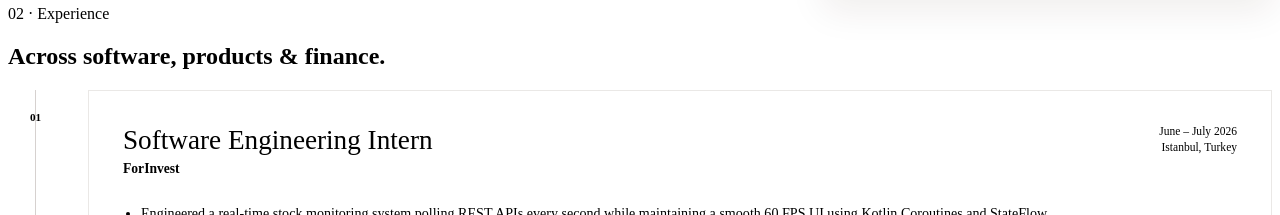
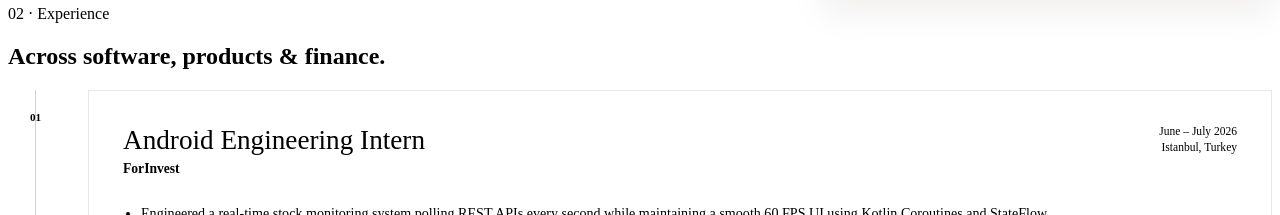
Before and after one commit to yasonurlu/yasemin-portfolio, a React (Vite) app: page / in a window 1280 px wide. Shown: the part 1480-1695 px from the top of the page. Built offline with nearby package versions, Linux system fonts and the light colour scheme; the HTML template or start-up script is replaced by a standard one.

Commit message:
changing portfolio detail

```diff
--- a/src/data/portfolioData.js
+++ b/src/data/portfolioData.js
@@ -8,7 +8,7 @@ export const roles = [
 export const experience = [
   {
     org: "ForInvest",
-    role: "Software Engineering Intern",
+    role: "Android Engineering Intern",
     place: "Istanbul, Turkey",
     time: "June – July 2026",
     bullets: [
```
